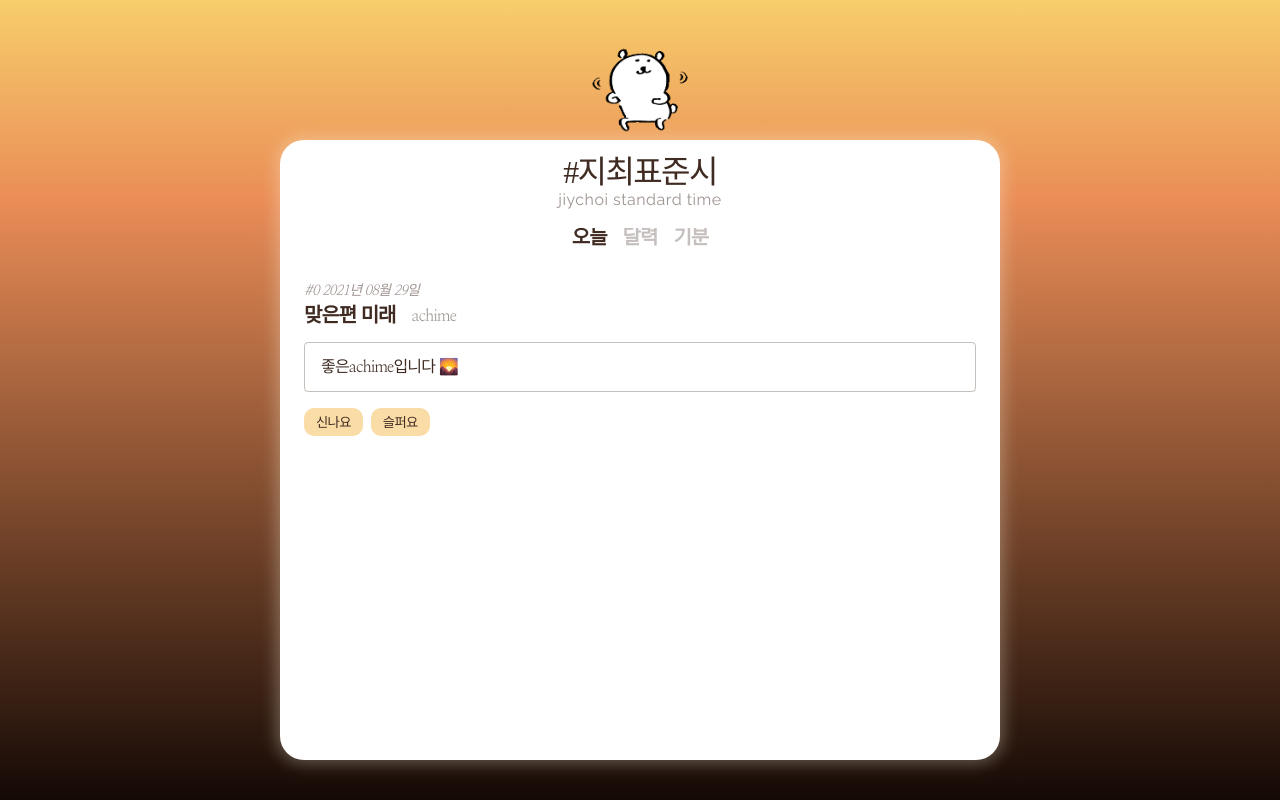
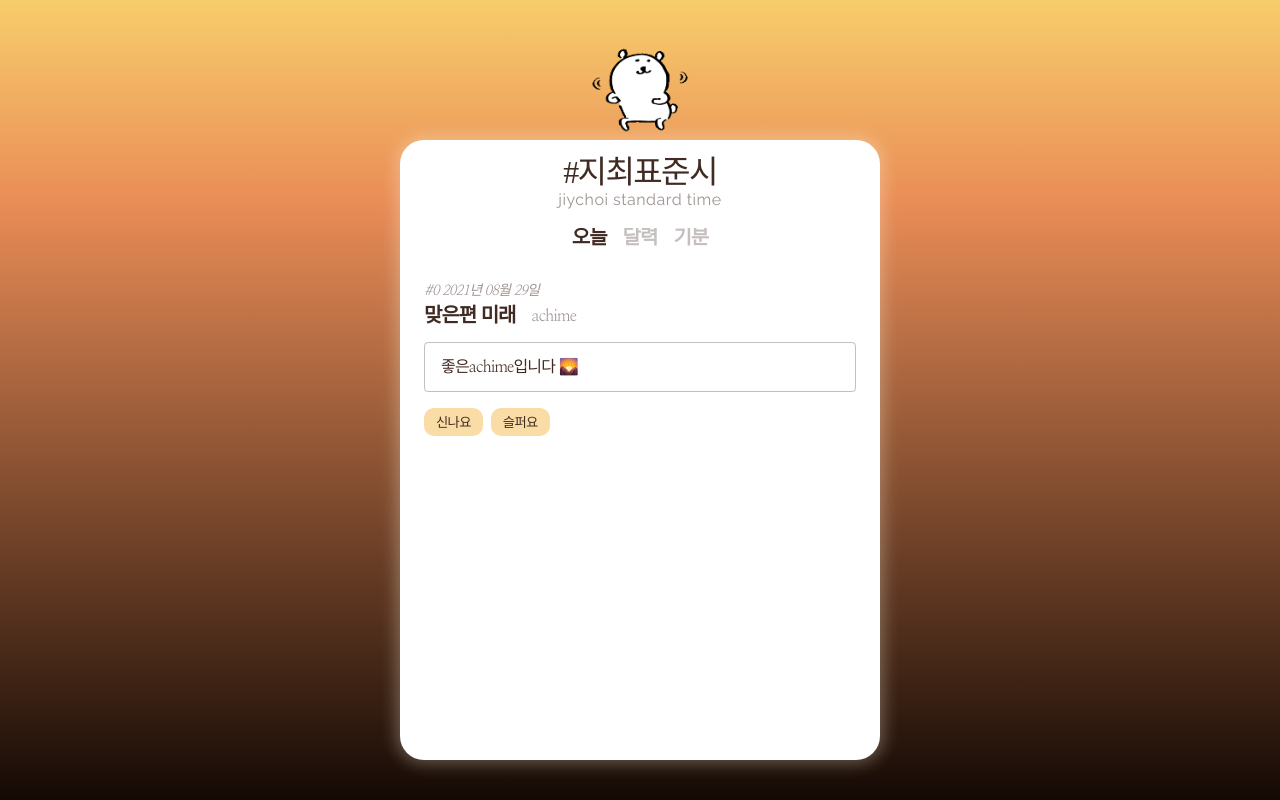
Before and after one commit to chichoon/JiychoiStandardTime, a React (Create React App) app: page /main in a window 1280 px wide. Built offline with nearby package versions, Linux system fonts and the light colour scheme; a web font is replaced by a local one.

Commit message:
Design: 중앙 컴포넌트 너비 최대값 지정

```diff
--- a/src/components/Layout/layout.module.scss
+++ b/src/components/Layout/layout.module.scss
@@ -14,7 +14,7 @@
   @include flexbox.flexbox(center, center);
   flex-direction: column;
   width: 80%;
-  max-width: 720px;
+  max-width: 480px;
   height: 90%;
 
   & > img {
```
